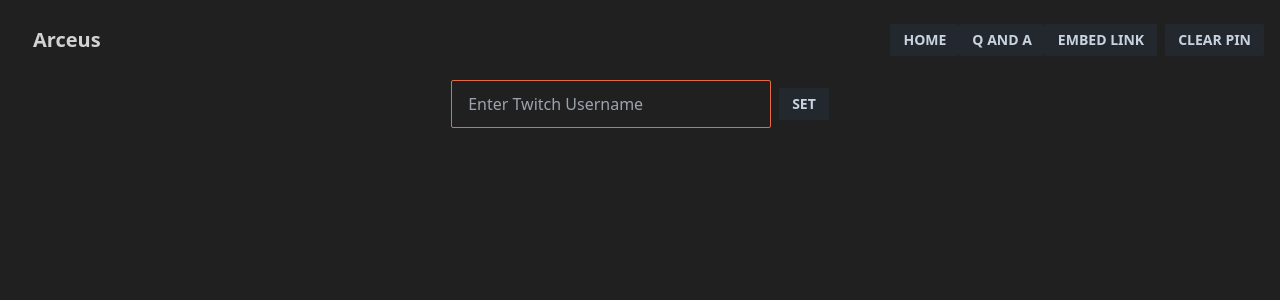
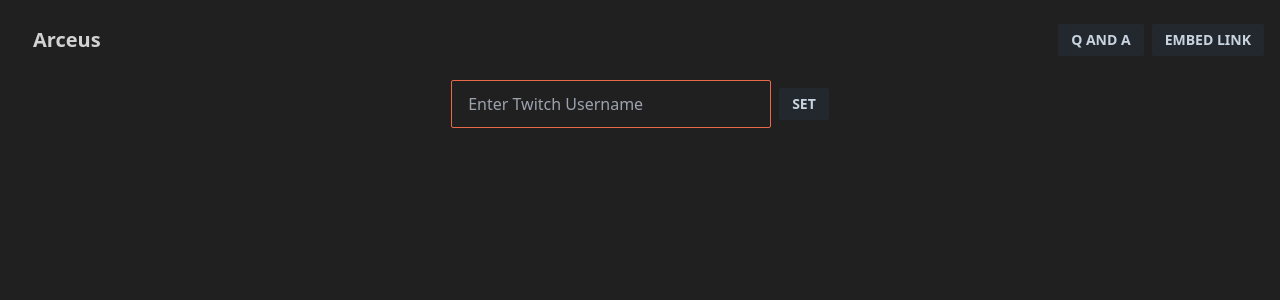
Before and after one commit to jackkslash/Arceus, a React (Vite) app: page / in a window 1280 px wide. Shown: the top 300 px of the page. Built offline with nearby package versions, Linux system fonts and the light colour scheme.

Commit message:
Added username update on homepage

```diff
--- a/index.html
+++ b/index.html
@@ -4,7 +4,7 @@
     <meta charset="UTF-8" />
     <link rel="icon" type="image/svg+xml" href="/vite.svg" />
     <meta name="viewport" content="width=device-width, initial-scale=1.0" />
-    <title>Vite + React + TS</title>
+    <title>Arceus</title>
     <html data-theme="business"></html>
   </head>
   <body>
--- a/src/components/NavigationBar.tsx
+++ b/src/components/NavigationBar.tsx
@@ -1,37 +1,19 @@
-import React from 'react'
+
 import { Link } from 'react-router-dom';
-import { useLocalStorage } from 'usehooks-ts'
 
 const NavigationBar = () => {
-
-  const [local, setLocal] = useLocalStorage("Question", "");
-  //const [username, setUsername] = useLocalStorage("User", "");
-
-  const togglePin = () => {
-    setLocal("");
-  }
-
 
   return (
     <div className="navbar bg-base-100 p-4">
       <div className='flex-1'>
-        <a className="btn btn-ghost normal-case text-xl">Arceus</a>
+        <Link className="btn btn-ghost normal-case text-xl" to={"/"}>Arceus</Link>
       </div>
-      <div className="flex-one">
-        <Link className='btn btn-sm' to={"/"}>Home</Link>
-      </div>
-      <div className="flex-one">
+      <div className="flex ml-2">
         <Link className='btn btn-sm' to={"/qa"}>Q and A</Link>
       </div>
-      <div className="flex-none">
+      <div className="flex ml-2">
         <Link className='btn btn-sm' to={"embed/"}>Embed Link</Link>
       </div>
-      <div className="flex-none">
-        <button className="btn btn-sm ml-2" onClick={togglePin}>Clear Pin</button>
-      </div>
-
-
-
     </div>
   )
 }
--- a/src/pages/Home.tsx
+++ b/src/pages/Home.tsx
@@ -1,16 +1,30 @@
+import { useRef } from 'react';
+import { useNavigate } from 'react-router-dom';
+import { useLocalStorage } from 'usehooks-ts';
 import NavigationBar from '../components/NavigationBar'
 
 export const Home = () => {
+
+    const [username, setUsername] = useLocalStorage("User", "");
+    const usernameRef = useRef<any>();
+    const navigate = useNavigate();
+
+    const setU = () =>{
+        setUsername(usernameRef.current.value);
+        navigate("/QA")
+    }
+
     return (
         <>
-            <NavigationBar/>
+            <NavigationBar />
 
-            <div className='flex justify-center items-center'><input type="text" placeholder="Enter Twitch Username" className="input input-bordered input-accent w-full max-w-xs " />
+            <div className='flex justify-center items-center'>
+                <input type="text" ref={usernameRef} name='username' placeholder="Enter Twitch Username" className="input input-bordered input-accent w-full max-w-xs"/>
                 <div className="flex-none">
-                    <button className="btn btn-sm ml-2">Set</button>
+                    <button className="btn btn-sm ml-2" onClick={setU}>Set</button>
                 </div>
             </div>
-            </>
+        </>
     )
 }
 
--- a/src/pages/QA.tsx
+++ b/src/pages/QA.tsx
@@ -3,19 +3,21 @@ import { QuestionWidget } from '../components/QuestionWidget';
 import { Question } from '../types/types';
 import tmi from 'tmi.js';
 import NavigationBar from '../components/NavigationBar';
+import { useLocalStorage, useReadLocalStorage } from 'usehooks-ts';
 
-export const Main = () => {
+export const QA = () => {
   const [questions, setQuestions] = useState<String[]>([]);
-  const [username, setUsername] = useState(String);
+  //const [username, setUsername] = useState(String);
+
+  const username: any = useReadLocalStorage("User");
   const inputRef = useRef(String);
+  const [local, setLocal] = useLocalStorage("Question", "");
 
   const clearQs = () => {
     setQuestions([]);
   }
 
   useEffect(() => {
-
-    setUsername("mvotho");
 
     const client = new tmi.Client({
       channels: [username]
@@ -43,9 +45,13 @@ export const Main = () => {
 
   })
 
+  const togglePin = () => {
+    setLocal("");
+
+  }
     return (
       <>
-      <NavigationBar/>
+        <NavigationBar />
 
         <div className='flex justify-center'>
           <div className='flex flex-wrap h-64 w-1/2 text-3xl overflow-auto'>
@@ -60,9 +66,12 @@ export const Main = () => {
         <div className="flex justify-center items-center">
           <button className="btn btn-sm ml-2" onClick={clearQs}>Clear Questions</button>
         </div>
+        <div className="flex justify-center items-center mt-2">
+          <button className="btn btn-sm ml-2" onClick={togglePin}>Clear Pin</button>
+        </div>
       </>
 
     )
   }
 
-export default Main;
+export default QA;
```
Lines whose indentation alone changed are shown as unchanged.
